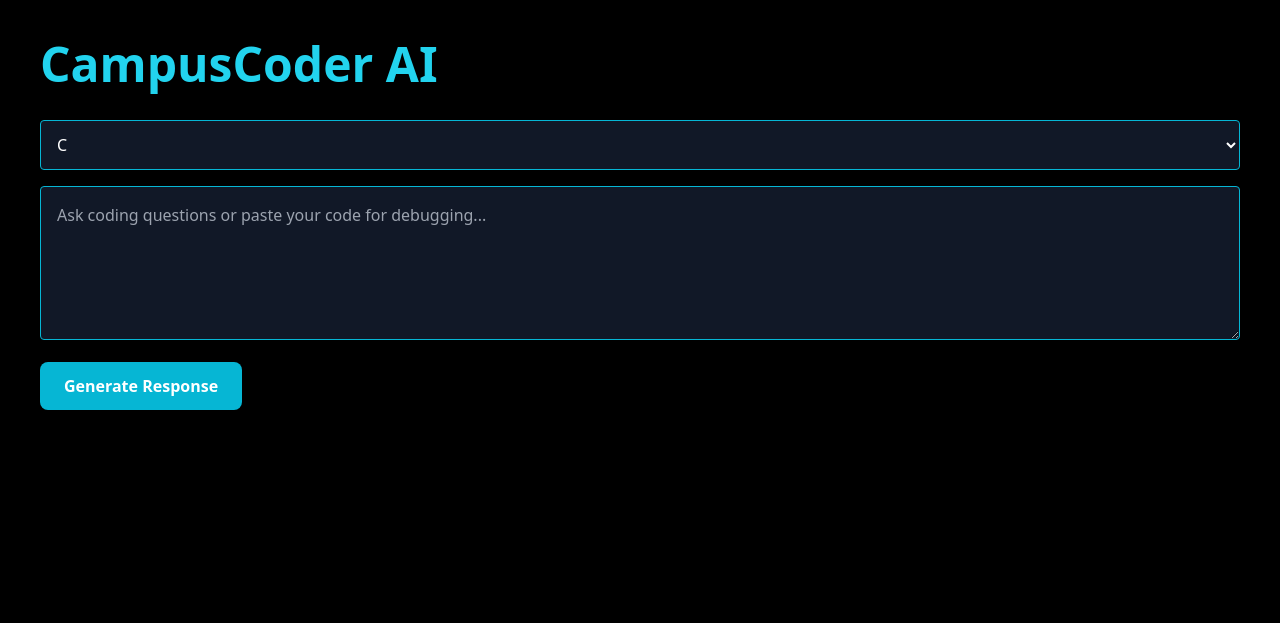
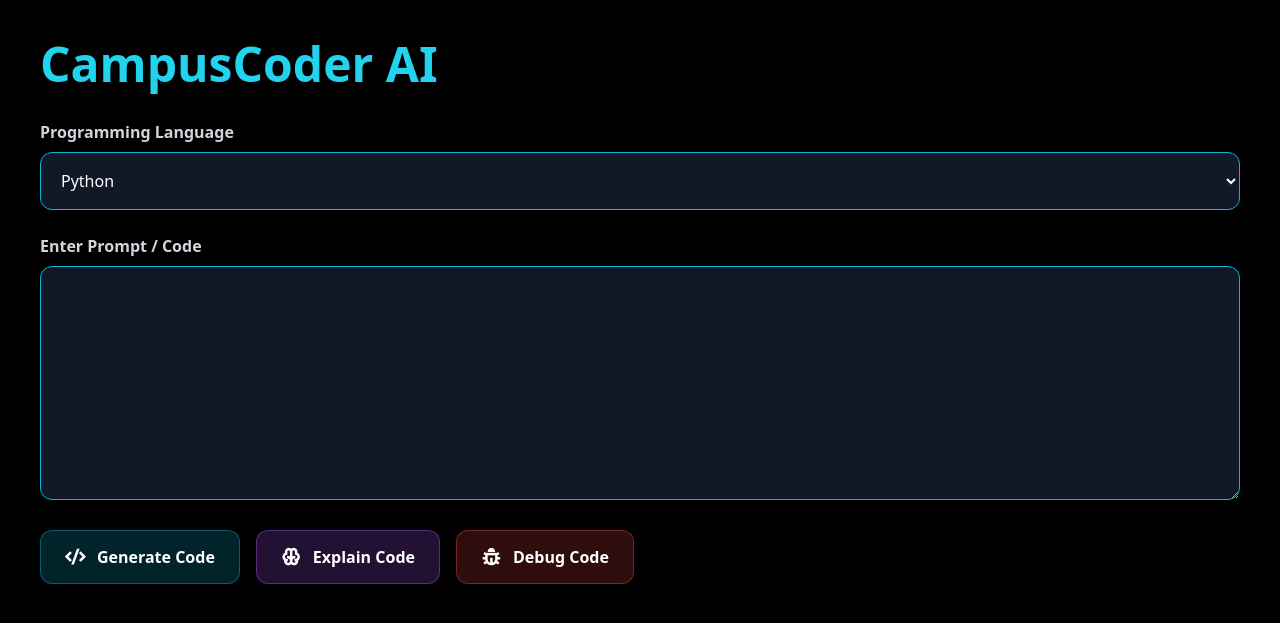
Before and after one commit to Mehedi-764/campuscoder-ai, a Django app: page /assistant/ in a window 1280 px wide. Shown: the top 623 px of the page. Run offline with Django 5.2, Linux system fonts and the light colour scheme; the visitor is signed in with stand-in values (Sample User, id 1); some libraries are stand-ins or nearby versions.

Commit message:
AI_Assistant-upgrade

````diff
--- a/config/settings.py
+++ b/config/settings.py
@@ -12,6 +12,7 @@ https://docs.djangoproject.com/en/6.0/ref/settings/
 
 from pathlib import Path
 from decouple import config
+
 
 GROQ_API_KEY = config('GROQ_API_KEY')
 
--- a/templates/users/assistant.html
+++ b/templates/users/assistant.html
@@ -6,6 +6,10 @@
     <title>AI Assistant</title>
 
     <script src="https://cdn.tailwindcss.com"></script>
+    <link
+        href="https://cdn.jsdelivr.net/npm/remixicon@4.5.0/fonts/remixicon.css"
+        rel="stylesheet"
+    />
 
     <!-- Prism CSS -->
     <link href="https://cdnjs.cloudflare.com/ajax/libs/prism/1.29.0/themes/prism-tomorrow.min.css" rel="stylesheet"/>
@@ -17,73 +21,239 @@
     CampusCoder AI
 </h1>
 
-<form method="POST" class="mb-8">
+<form method="POST" class="space-y-6">
 
   {% csrf_token %}
+
+<!-- Language Select -->
+<div>
+
+<label class="text-gray-300 font-semibold">
+
+Programming Language
+
+</label>
+
 <select
 name="language"
-    class="w-full p-3 rounded bg-gray-900 border border-cyan-500 text-white mb-4">
+class="w-full mt-2 p-4 rounded-xl
+bg-gray-900 text-white border border-cyan-500">
 
-    <option value="C">C</option>
-
-    <option value="C++">C++</option>
-
-    <option value="Python">Python</option>
-
-    <option value="Java">Java</option>
-
-    <option value="JavaScript">JavaScript</option>
+  <option>Python</option>
+  <option>C</option>
+  <option>C++</option>
+  <option>Java</option>
+  <option>JavaScript</option>
 
 </select>
+
+</div>
+
+
+<!-- Prompt / Code Box -->
+<div>
+
+<label class="text-gray-300 font-semibold">
+
+Enter Prompt / Code
+
+</label>
+
 <textarea
     name="prompt"
-        rows="5"
-        placeholder="Ask coding questions or paste your code for debugging..."
-        class="w-full p-4 rounded bg-gray-900 border border-cyan-500 text-white"
-    ></textarea>
+    rows="8"
+    placeholder="Write prompt or paste code..."
+    class="w-full mt-2 p-5 rounded-xl
+           bg-gray-900 text-white
+           border border-cyan-500">
+
+</textarea>
+
+</div>
+
+
+
+<!-- Action Buttons -->
+<div class="flex gap-4 flex-wrap">
 
 <button
 type="submit"
-        class="mt-4 bg-cyan-500 px-6 py-3 rounded-lg font-bold">
+name="action"
+value="generate"
+class="flex items-center gap-3
+bg-cyan-500/20 hover:bg-cyan-500/30
+border border-cyan-500/40
+px-6 py-3 rounded-xl
+font-semibold transition">
 
-        Generate Response
+<i class="ri-code-s-slash-line text-xl"></i>
+
+Generate Code
 
 </button>
+
+
+<button
+type="submit"
+name="action"
+value="explain"
+class="flex items-center gap-3
+bg-purple-500/20 hover:bg-purple-500/30
+border border-purple-500/40
+px-6 py-3 rounded-xl
+font-semibold transition">
+
+<i class="ri-brain-line text-xl"></i>
+
+Explain Code
+
+</button>
+
+
+<button
+type="submit"
+name="action"
+value="debug"
+class="flex items-center gap-3
+bg-red-500/20 hover:bg-red-500/30
+border border-red-500/40
+px-6 py-3 rounded-xl
+font-semibold transition">
+
+<i class="ri-bug-line text-xl"></i>
+
+Debug Code
+
+</button>
+
+</div>
 
 </form>
 
 {% if response %}
 
-<div class="bg-gray-900 p-6 rounded-lg border border-cyan-500 relative">
+<div class="mt-10">
+
+<div class="bg-gray-900 rounded-3xl p-8 border border-cyan-500/30 shadow-2xl">
+
+    <!-- Header -->
+
+    <div class="flex justify-between items-center mb-6">
+
+        <div class="flex items-center gap-3">
+
+            <div class="bg-cyan-500/20 p-3 rounded-xl">
+
+                <i class="ri-robot-2-line text-cyan-400 text-2xl"></i>
+
+            </div>
+
+            <div>
+
+                <h2 class="text-2xl font-bold text-cyan-400">
+
+                    AI Response
+
+                </h2>
+
+                <p class="text-gray-400 text-sm">
+
+                    CampusCoder AI Assistant
+
+                </p>
+
+            </div>
+
+        </div>
+
+    </div>
+
+
+    <!-- Response Area -->
+
+    <div class="bg-black p-6 rounded-2xl overflow-auto border border-gray-700">
+
+<pre>
+<code id="code" class="language-python">
+{{ response }}
+</code>
+</pre>
+
+    </div>
+
+
+    <!-- Action Buttons -->
+
+<div class="flex flex-wrap gap-4 mt-6">
 
 <button
 onclick="copyCode()"
-        class="absolute top-4 right-4 bg-purple-600 px-4 py-2 rounded">
+class="flex items-center gap-2
+bg-cyan-500/20
+hover:bg-cyan-500/30
+px-5 py-3 rounded-xl
+transition">
+
+<i class="ri-file-copy-line"></i>
 
 Copy
 
 </button>
 
-<pre><code id="code" class="language-python">
-{{ response }}
-</code></pre>
+
+<button
+class="flex items-center gap-2
+bg-yellow-500/20
+hover:bg-yellow-500/30
+px-5 py-3 rounded-xl
+transition">
+
+<i class="ri-star-line"></i>
+
+Favorite
+
+</button>
+
+
+<button
+class="flex items-center gap-2
+bg-purple-500/20
+hover:bg-purple-500/30
+px-5 py-3 rounded-xl
+transition">
+
+<i class="ri-brain-line"></i>
+
+Explain
+
+</button>
+
+</div>
+
+</div>
 
 </div>
 
 {% endif %}
 
+
 <script>
 
-function copyCode() {
+function copyCode(){
 
-    let code = document.getElementById("code").innerText;
+    let code=document.getElementById(
+        "code"
+    ).innerText;
 
-    navigator.clipboard.writeText(code);
+    navigator.clipboard.writeText(
+        code
+    );
 
-    alert("Code copied!");
 }
 
 </script>
+
+
 
 <!-- Prism JS -->
 <!-- Prism JS -->
--- a/users/views.py
+++ b/users/views.py
@@ -8,6 +8,7 @@ from .models import AIQuery, Activity
 from django.db.models.functions import TruncDate
 from django.conf import settings
 from users.models import AIQuery
+
 
 client = Groq(
     api_key=settings.GROQ_API_KEY
@@ -45,74 +46,151 @@ def assistant(request):
 
         language = request.POST.get('language')
 
-        full_prompt = f"""
-You are an expert AI Coding Mentor for university students.
+        action = request.POST.get('action')
 
-Selected Programming Language:
-{language}
 
-Your tasks:
-- Find coding errors
-- Explain bugs clearly
-- Generate correct code
+        #
+        # SMART AI ACTION SYSTEM
+        #
+
+        if action == "generate":
+
+            full_prompt = f"""
+        You are an expert coding mentor.
+
+        Generate clean {language} code.
+
+        Student Request:
+
+        {prompt}
+
+       Requirements:
+
+    - Write clean code
+    - Add comments
+    - Beginner friendly
+    - Explain output
+    - Follow best practices
+
+    Always return code inside markdown code block.
+  """
+
+            activity_text = f"{language} Code Generated"
+
+
+        elif action == "explain":
+
+            full_prompt = f"""
+  You are an expert coding teacher.
+
+  Explain this {language} code line by line.
+
+Requirements:
+
+- Beginner friendly explanation
+- Explain each important line
+- Explain logic
 - Explain output
-- Teach step-by-step
-- Use beginner friendly explanations
+- Give overall summary
 
-Student Request:
+Code:
+
 {prompt}
+"""
 
-IMPORTANT:
-Generate code and explanations specifically in {language}.
-IMPORTANT:
-Always return code inside markdown code blocks.
+            activity_text = f"{language} Code Explained"
 
-Example:
 
-```python
-print("Hello")
-```
+        elif action == "debug":
+
+            full_prompt = f"""
+You are an expert debugging assistant.
+
+Find problems in this {language} code.
+
+Requirements:
+
+- Detect errors
+- Explain why the error happened
+- Show corrected code
+- Beginner friendly explanation
+- Explain expected output
+
+Code:
+
+{prompt}
 """
+
+            activity_text = f"{language} Debug Completed"
+
+
+        else:
+
+            full_prompt = prompt
+
+            activity_text = "AI Used"
+
 
         try:
 
             chat_completion = client.chat.completions.create(
 
                 messages=[
+
                     {
                         "role": "user",
                         "content": full_prompt
                     }
+
                 ],
 
                 model="llama-3.3-70b-versatile",
+
             )
 
             response = chat_completion.choices[0].message.content
 
+
             AIQuery.objects.create(
+
                 user=request.user,
+
                 language=language,
+
                 prompt=prompt,
+
                 response=response
 
             )
 
+
             Activity.objects.create(
 
-               user=request.user,
+                user=request.user,
 
-               action=f"{language} Code Generated"
+                action=activity_text
 
             )
+
 
         except Exception as e:
 
             response = f"AI Error: {str(e)}"
 
-    return render(request, 'users/assistant.html', {
-        'response': response
-    })
+
+    return render(
+
+        request,
+
+        'users/assistant.html',
+
+        {
+
+            'response': response
+
+        }
+
+    )
 
 def register(request):
 
````
Lines whose indentation alone changed are shown as unchanged.
